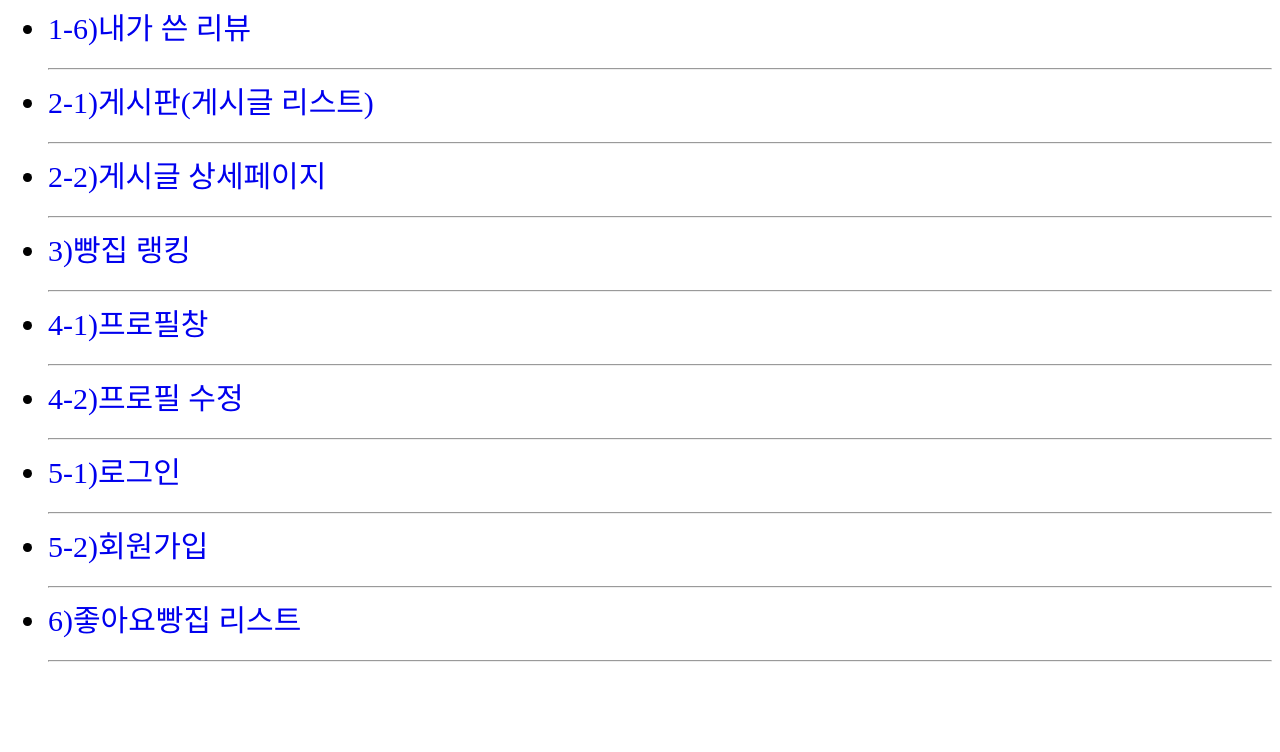
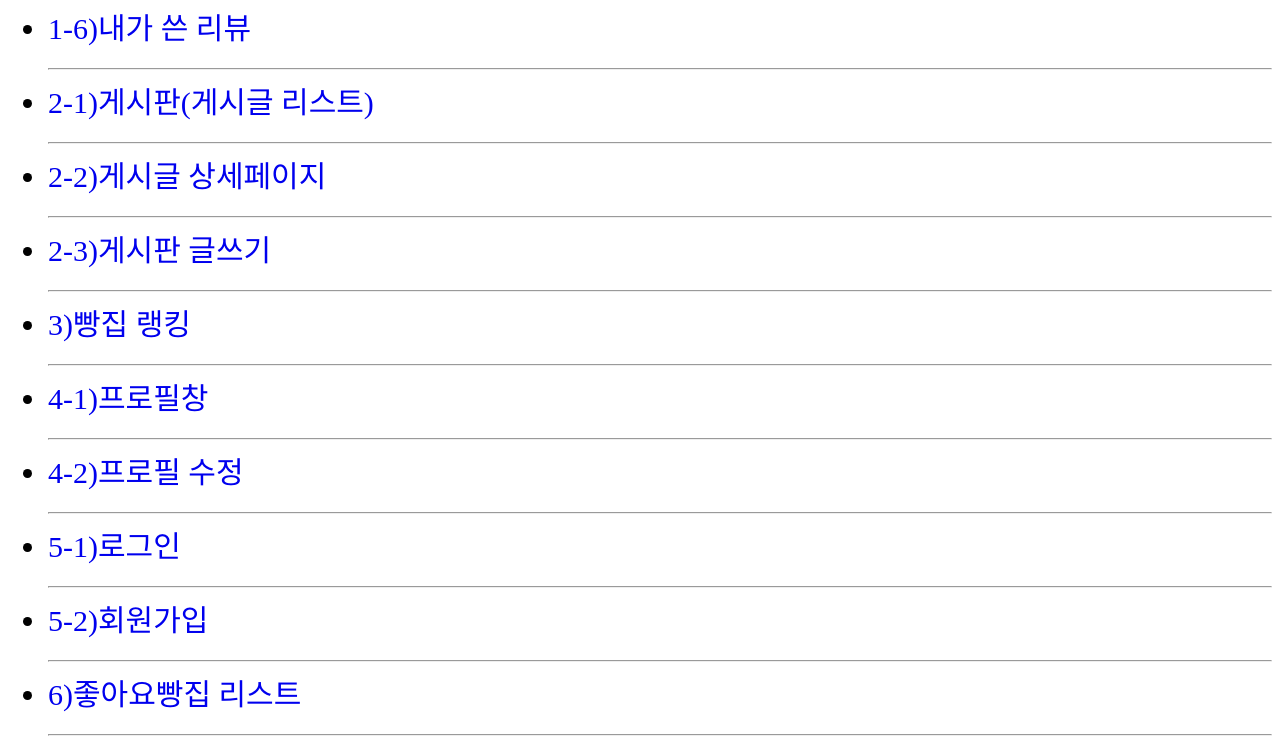
Before and after one commit to gahyeon8955/broad, a Django app: page / in a window 1280 px wide. Shown: the part 417-1169 px from the top of the page. Before the commit the page ends 1079 px from the top, so only its background shows below. Run offline with Django 3.2, Linux system fonts and the light colour scheme.

Commit message:
2-3)게시판 글쓰기 index페이지에 추가

```diff
--- a/templates/index.html
+++ b/templates/index.html
@@ -38,6 +38,8 @@
         <hr>
         <li><a href="{% url 'posts:detail' %}">2-2)게시글 상세페이지</a></li>
         <hr>
+        <li><a href="{% url 'posts:write' %}">2-3)게시판 글쓰기</a></li>
+        <hr>
         <li><a href="{% url 'bakeries:rank' %}">3)빵집 랭킹</a></li>
         <hr>
         <li><a href="{% url 'users:profile' %}">4-1)프로필창</a></li>
```
